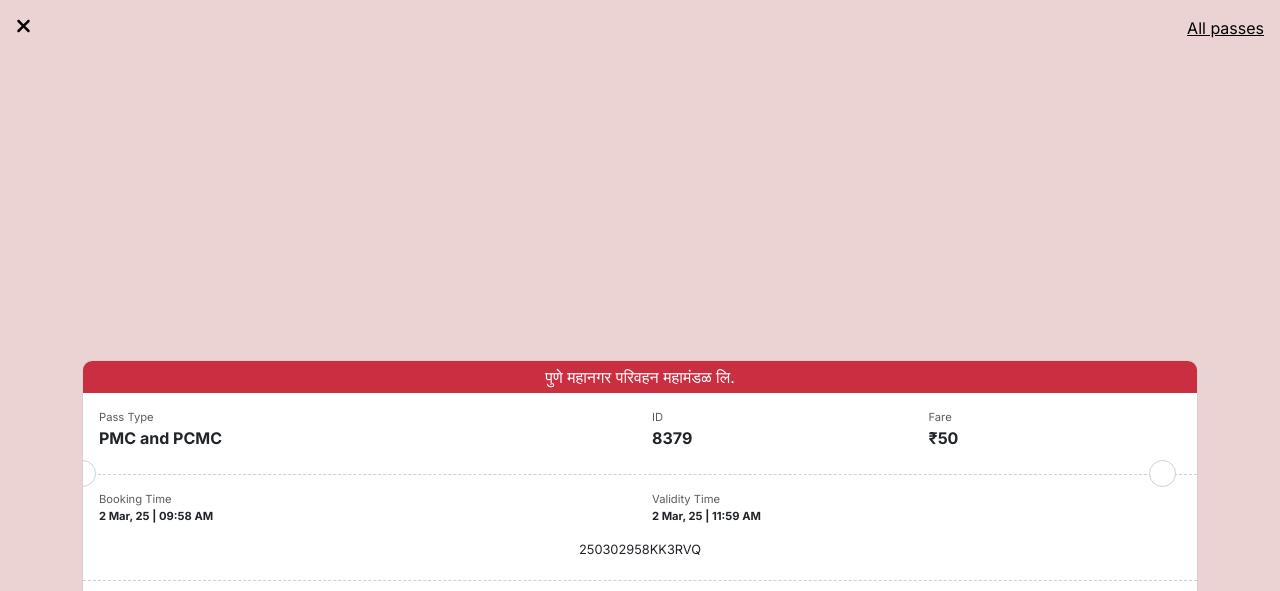
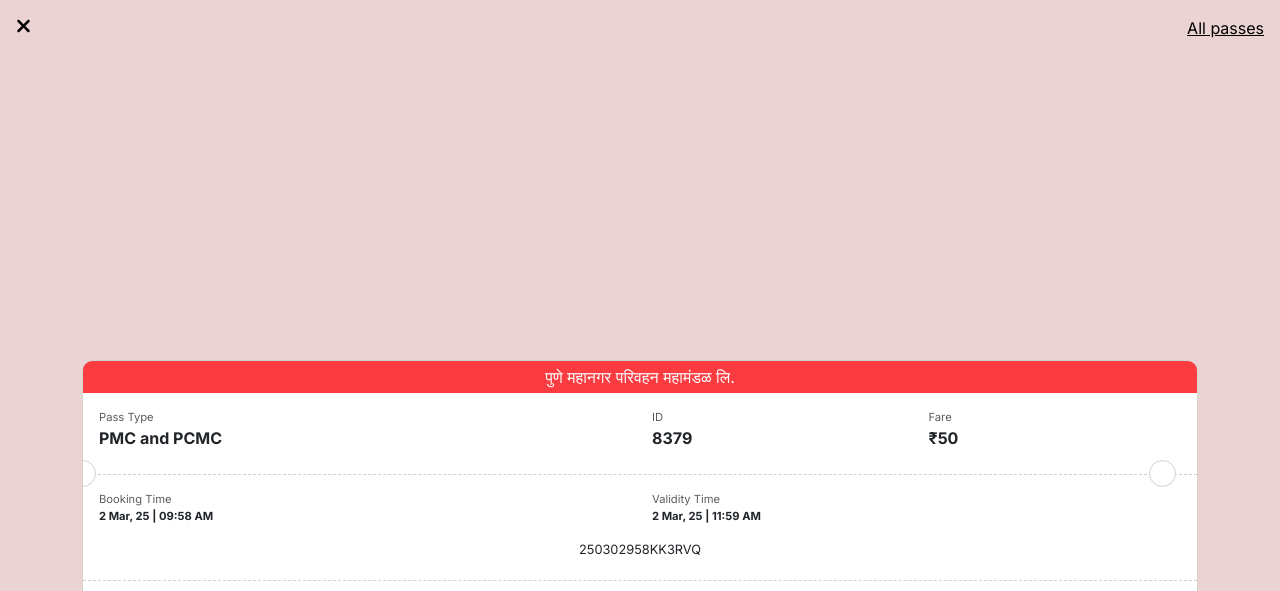
Before and after one commit to lastuser01/project_, a plain HTML site: page index.html in a window 1280 px wide. Shown: the top 591 px of the page. Drawn offline with nearby package versions, Linux system fonts and the light colour scheme.

Commit message:
edited style

```diff
--- a/style.css
+++ b/style.css
@@ -79,7 +79,7 @@ a {
 
 #top,
 #bottom {
-    background-color: rgba(202, 46, 65, 1) !important
+    background-color: rgba(250, 60, 65, 1) !important
 }
 
 
```
